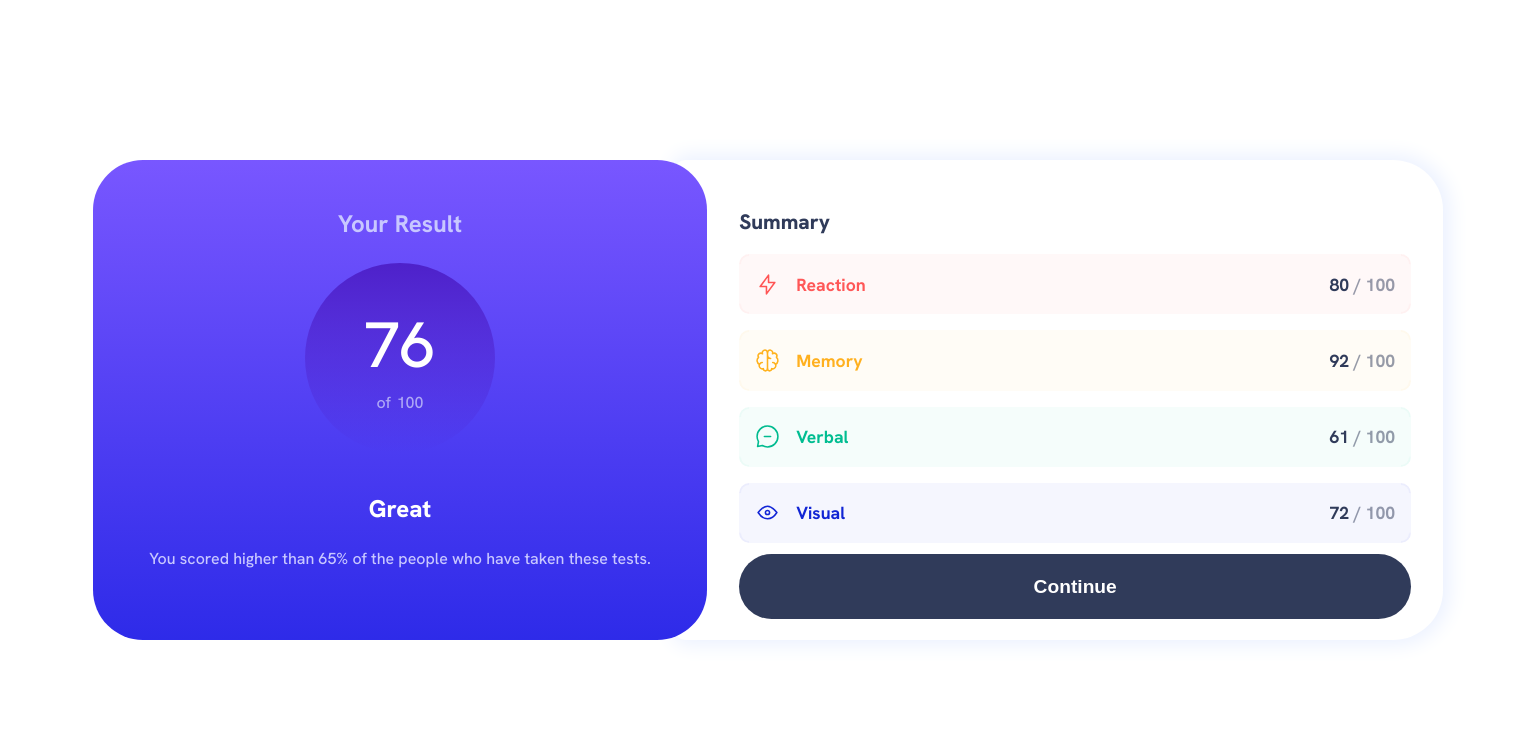
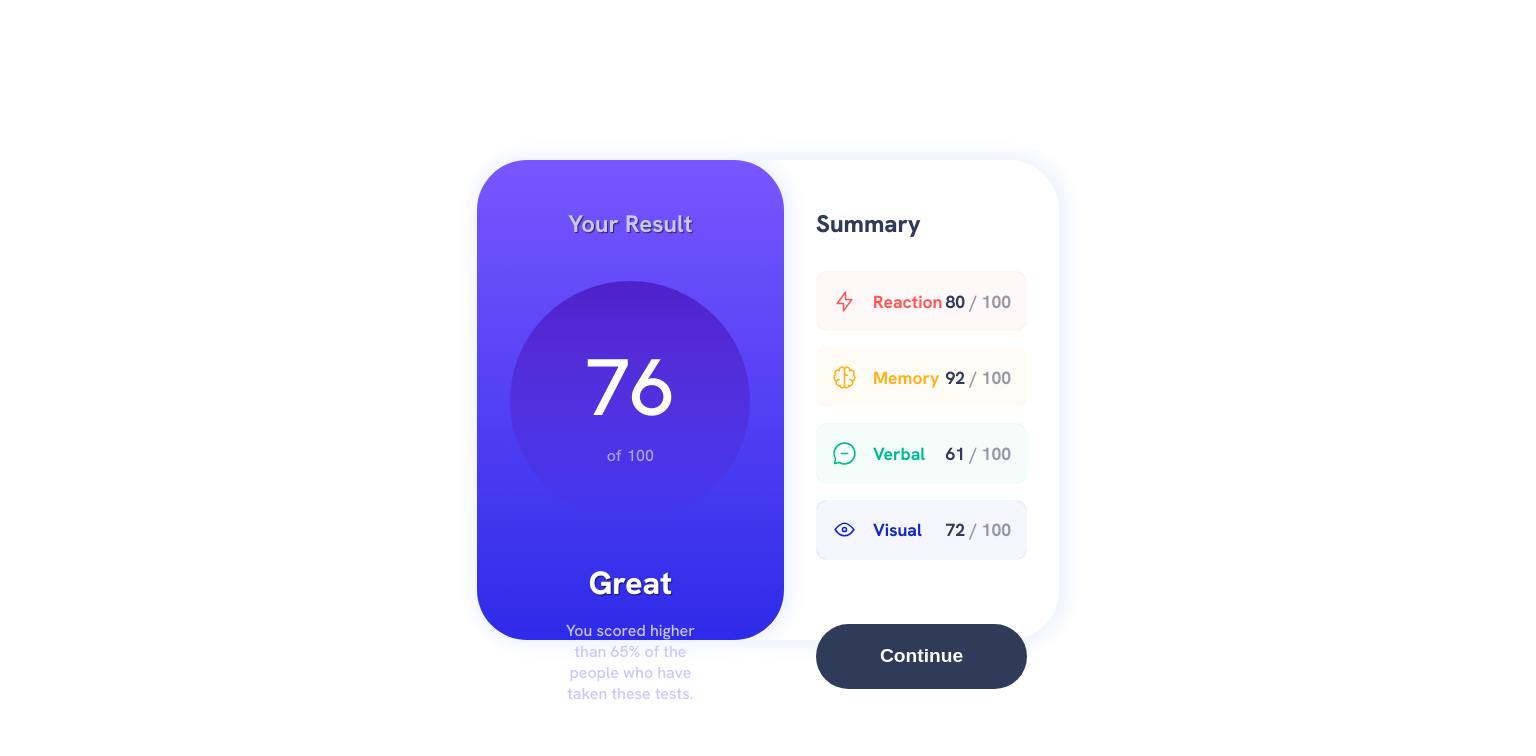
Before and after one commit to GuilhermeOSR/FrontEndMentorCH, a plain HTML site: page FrontEndMentor-Results-Summary-Component/index.html in a window 1536 px wide. Drawn offline with Linux system fonts and the light colour scheme.

Commit message:
Finalizado

```diff
--- a/FrontEndMentor-Results-Summary-Component/style.css
+++ b/FrontEndMentor-Results-Summary-Component/style.css
@@ -60,7 +60,7 @@ body {
     max-width: 100%;
 
     background: linear-gradient(to bottom, hsl(252, 100%, 67%), hsl(241, 81%, 54%));
-    border-radius: 50px 50px 50px 50px;
+    border-radius: 0px 0px 50px 50px;
 }
 
 .container header.content-top .your-result h1 {
@@ -68,6 +68,7 @@ body {
     color: var(--lightlavender);
     text-align: center;
     padding-top: 2rem;
+    text-shadow: 1px 1px 1px rgba(0,0,0,0.6);
 
 }
 
@@ -123,6 +124,7 @@ body {
 .content-top .text h2 {
     color: var(--white);
     font-weight: 900;
+    text-shadow: 1px 1px 1px rgba(0,0,0,0.6);
 }
 
 .content-top .text p {
@@ -261,11 +263,9 @@ strong {
 
 @media (min-width: 600px) {
 
-
-    .card {
-        padding: 0;
-        margin: 0;
-        box-shadow: 12px 2px 12px 4px blue;
+    .container header.content-top {
+        border-radius: 50px;
+        box-shadow: 2px 0px 20px 5px var(--paleblue);
     }
 
 
@@ -316,3 +316,54 @@ strong {
 
 
 }
+
+@media (min-width: 1440px) {
+
+    .content-top {
+        width: 20%;
+    }
+    .content-summary {
+        width: 20%;
+    }
+
+    .content-top .main-rating {
+        padding-top: 4rem;
+
+    }
+
+    .content-top .main-rating p {
+        font-size: 5rem;
+    }
+
+    .content-top .main-rating p::before {
+        width: 240px;
+        height: 240px;
+    }
+
+    .content-top .text h2 {
+        padding-top: 1rem;
+        padding-bottom:1rem;
+        font-size: 2rem;
+    }
+    .content-top .text p {
+        width: 100%;
+        padding: 0rem 5rem;
+        font-size: 1rem;
+    }
+
+    .content-summary h3 {
+        font-size: 1.5rem;
+    }
+
+    .itens-summary {
+        padding-top: 1rem;
+    }
+
+
+    .content-summary .btn-continue {
+        padding: 4rem 0rem;
+    }
+
+
+
+}
```
Also changed, not shown: FrontEndMentor-Results-Summary-Component/index.html (+0 -25 lines).
